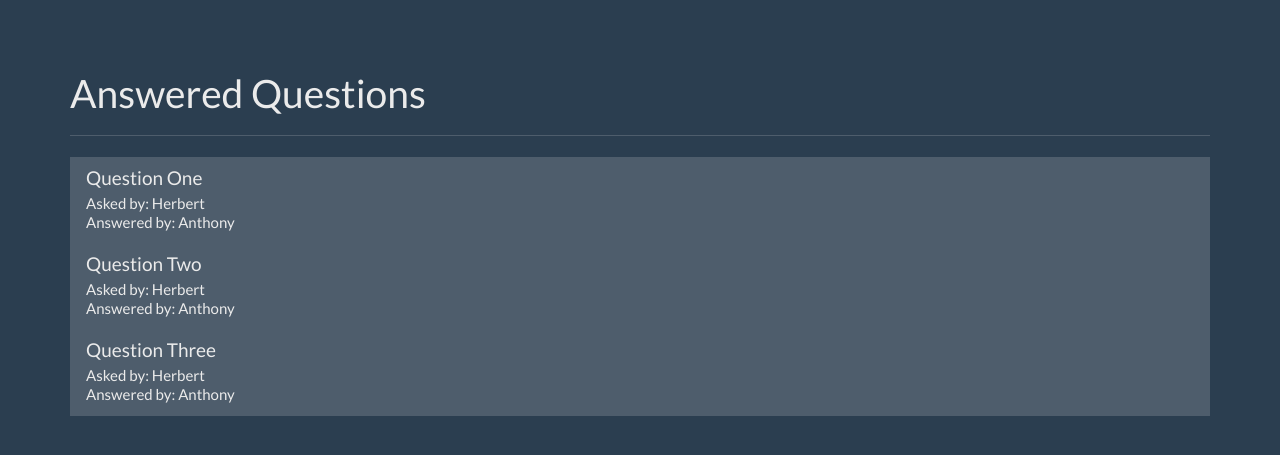
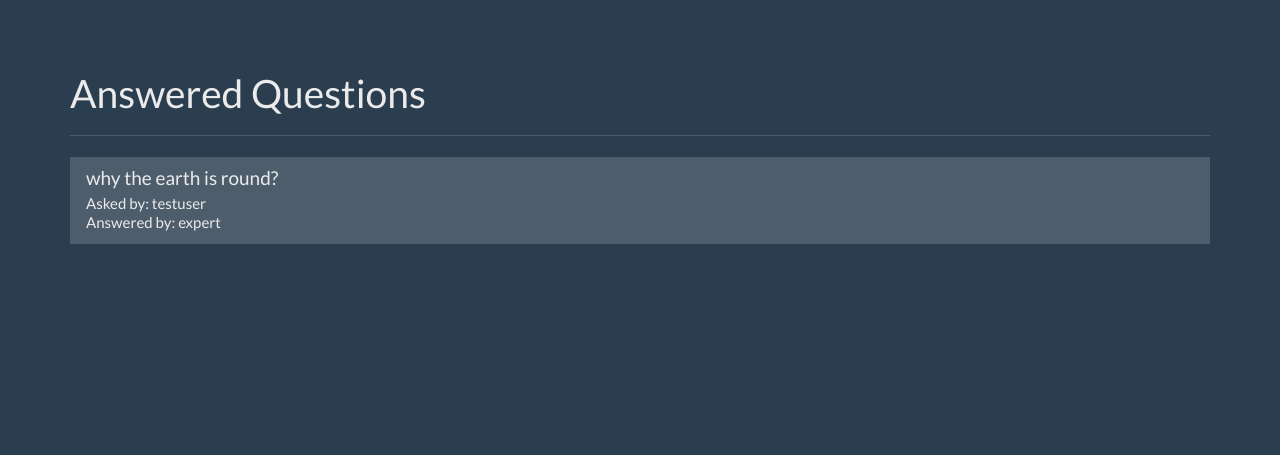
Before and after one commit to beekalam/flask-qa, a Flask app: page / in a window 1280 px wide. Shown: the part 40-495 px from the top of the page. Run offline with Flask 2, Linux system fonts and the light colour scheme; data comes from the database, SQL or seed files in the repository; some libraries are stand-ins or nearby versions.

Commit message:
home route questions

```diff
--- a/app.py
+++ b/app.py
@@ -29,8 +29,16 @@ def get_current_user():
 @app.route('/')
 def index():
     user = get_current_user()
+    db = get_db()
+    questions_cur = db.execute('''select questions.id as question_id, questions.question_text , askers.name as askers_name,experts.name as experts_name
+                from questions
+                join users as askers on askers.id = questions.asked_by_id
+                join users as experts on experts.id = questions.expert_id
+                where questions.answer_text is not null
+               ''')
+    question_results = questions_cur.fetchall()
 
-    return render_template('home.html', user=user)
+    return render_template('home.html', user=user, questions=question_results)
 
 
 @app.route('/register', methods=['GET', 'POST'])
@@ -73,8 +81,8 @@ def login():
     return render_template('login.html', user=user)
 
 
-@app.route('/question')
-def question():
+@app.route('/question/<question_id>')
+def question(question_id):
     user = get_current_user()
     return render_template('question.html', user=user)
 
--- a/templates/home.html
+++ b/templates/home.html
@@ -60,21 +60,13 @@
     <div class="row">
         <div class="col-lg-12">
             <div class="list-group">
-                <a href="#" class="list-group-item">
-                    <h4 class="list-group-item-heading">Question One</h4>
-                    <p class="list-group-item-text">Asked by: Herbert</p>
-                    <p class="list-group-item-text">Answered by: Anthony</p>
-                </a>
-                <a href="#" class="list-group-item">
-                    <h4 class="list-group-item-heading">Question Two</h4>
-                    <p class="list-group-item-text">Asked by: Herbert</p>
-                    <p class="list-group-item-text">Answered by: Anthony</p>
-                </a>
-                <a href="#" class="list-group-item">
-                    <h4 class="list-group-item-heading">Question Three</h4>
-                    <p class="list-group-item-text">Asked by: Herbert</p>
-                    <p class="list-group-item-text">Answered by: Anthony</p>
-                </a>
+                {% for question in questions %}
+                    <a href="{{ url_for('question', question_id=question['question_id']) }}" class="list-group-item">
+                        <h4 class="list-group-item-heading">{{ question['question_text'] }}</h4>
+                        <p class="list-group-item-text">Asked by: {{ question['askers_name'] }}</p>
+                        <p class="list-group-item-text">Answered by: {{ question['experts_name'] }}</p>
+                    </a>
+                {% endfor %}
             </div>
         </div><!-- /.col-lg-12 -->
     </div>
```
